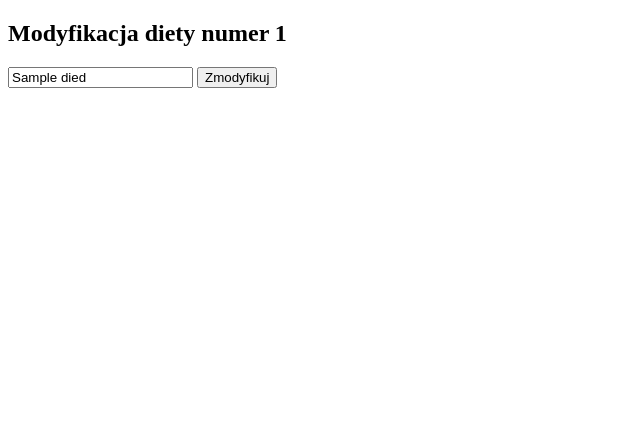
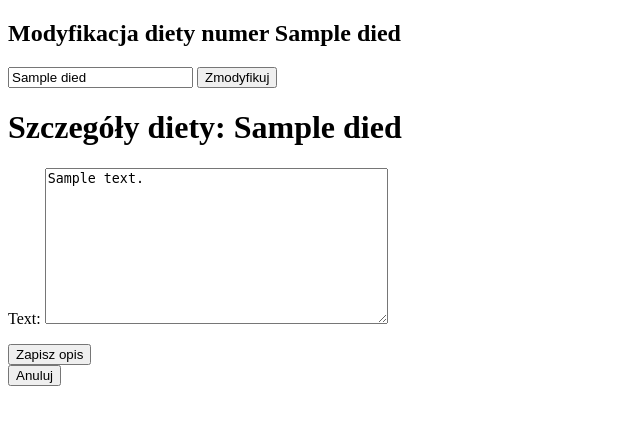
Before and after one commit to mati5123/Portal_BLW, a Django app: page /week/died/1/edit/ in a window 1280 px wide. Shown: the top 425 px of the page, without its empty margins (0-640 px from the left). Run offline with Django 4.2, Linux system fonts and the light colour scheme; tables that the repository leaves empty hold one stand-in row (values such as "Sample post").

Commit message:
Created views

```diff
--- /dev/null
+++ b/week_app/forms.py
@@ -0,0 +1,7 @@
+from django import forms
+from .models import Died
+
+class DiedForm(forms.ModelForm):
+    class Meta:
+        model = Died
+        fields = ['text']
--- a/week_app/models.py
+++ b/week_app/models.py
@@ -1,10 +1,14 @@
 from django.db import models
-
+from django.utils import timezone
 
 # Create your models here.
 class Died(models.Model):
 
     name = models.CharField(max_length=64)
+    text = models.TextField()
+    edit = models.BooleanField(default=False)
+    create_date = models.DateTimeField(default=timezone.now)
+    modify_date = models.DateTimeField(default=timezone.now)
 
     def __str__(self):
         return f"Died: [{self.id}] {self.name}"
--- a/week_app/templates/week_app/died_edit.html
+++ b/week_app/templates/week_app/died_edit.html
@@ -5,12 +5,20 @@
     <title>Title</title>
 </head>
 <body>
-  <h2>Modyfikacja diety numer {{ died.id }}</h2>
+  <h2>Modyfikacja diety numer {{ died.name }}</h2>
   <form method="POST">
       {% csrf_token %}
       <input type="text" placeholder="podaj diete" name="died" value="{{ died.name }}">
       <input type="submit" value="Zmodyfikuj">
   </form>
+  <h1>Szczegóły diety: {{ died.name }}</h1>
+
+    <form method="post">
+        {% csrf_token %}
+        {{ form.as_p }}
+        <button type="submit">Zapisz opis</button>
+    </form>
+<a href="{% url 'week_app:died_detail' died.id %}"><button>Anuluj</button></a>
   <br/>
 </body>
 </html>
--- a/week_app/urls.py
+++ b/week_app/urls.py
@@ -17,6 +17,7 @@ urlpatterns = [
     # D z CRUD
     path('died/<int:died_id>/delete/', views.died_delete_view, name='died_delete'),
     # C z CRUD
-    #path('died/<int:died_id>/died_add/', views.died_add, name='create_died_text'),
+    path('died/<int:died_id>/add-text/', views.died_add_view, name='died_add'),
+
 
 ]
--- a/week_app/views.py
+++ b/week_app/views.py
@@ -1,7 +1,8 @@
 # formularz - metoda POST (redirect)
 from django.shortcuts import render, redirect, Http404, get_object_or_404
-
 from week_app.models import Died
+from .forms import DiedForm
+from django.utils import timezone
 
 DIEDS = []
 
@@ -48,24 +49,28 @@ def died_detail_view(request, died_id):
 # U z CRUD
 def died_update_view(request, died_id):
     died = get_object_or_404(Died, id=died_id)
-
-    if request.method == "GET":
-        return render(
-            request,
-            'week_app/died_edit.html',
-            {
-                'died': died
-            }
-        )
-
-    if request.method == "POST":
+    if request.method == 'POST':
         new_died = request.POST.get('died')
         if new_died is not None:
             died.name = new_died
+            died.modify_date = timezone.now()
             died.save() # save to database
+        form = DiedForm(request.POST, instance=died)
+        if form.is_valid():
+            form.save()
+        return redirect('week_app:died_detail', died_id=died_id)
 
-        return redirect('week_app:died_list')
+    else:
+        form = DiedForm(instance=died)
 
+    return render(request,
+                  'week_app/died_edit.html',
+
+                  {
+                      'died': died,
+                      'form': form
+                  }
+                  )
 
 # D z CRUD
 def died_delete_view(request, died_id):
@@ -77,6 +82,7 @@ def died_delete_view(request, died_id):
             'week_app/died_confirm_delete.html',
             {
                 'died': died
+
             }
         )
 
@@ -86,3 +92,26 @@ def died_delete_view(request, died_id):
             died.delete()
 
         return redirect('week_app:died_list')
+
+
+#C
+def died_add_view(request, died_id):
+    died = get_object_or_404(Died, id=died_id)
+
+    if request.method == 'POST':
+        form = DiedForm(request.POST, instance=died)
+        if form.is_valid():
+            died.create_date = timezone.now()
+            form.save()
+            return redirect('week_app:died_detail', died_id=died_id)
+
+    else:
+        form = DiedForm(instance=died)
+
+    return render(request,
+                  'week_app/died_add.html',
+                  {
+                      'died': died,
+                      'form': form
+                  }
+                  )
```
Also changed, not shown: week_app/templates/week_app/died_add.html (+9 -11 lines), week_app/templates/week_app/died_detail.html (+9 -2 lines), week_app/migrations/0001_initial.py.
